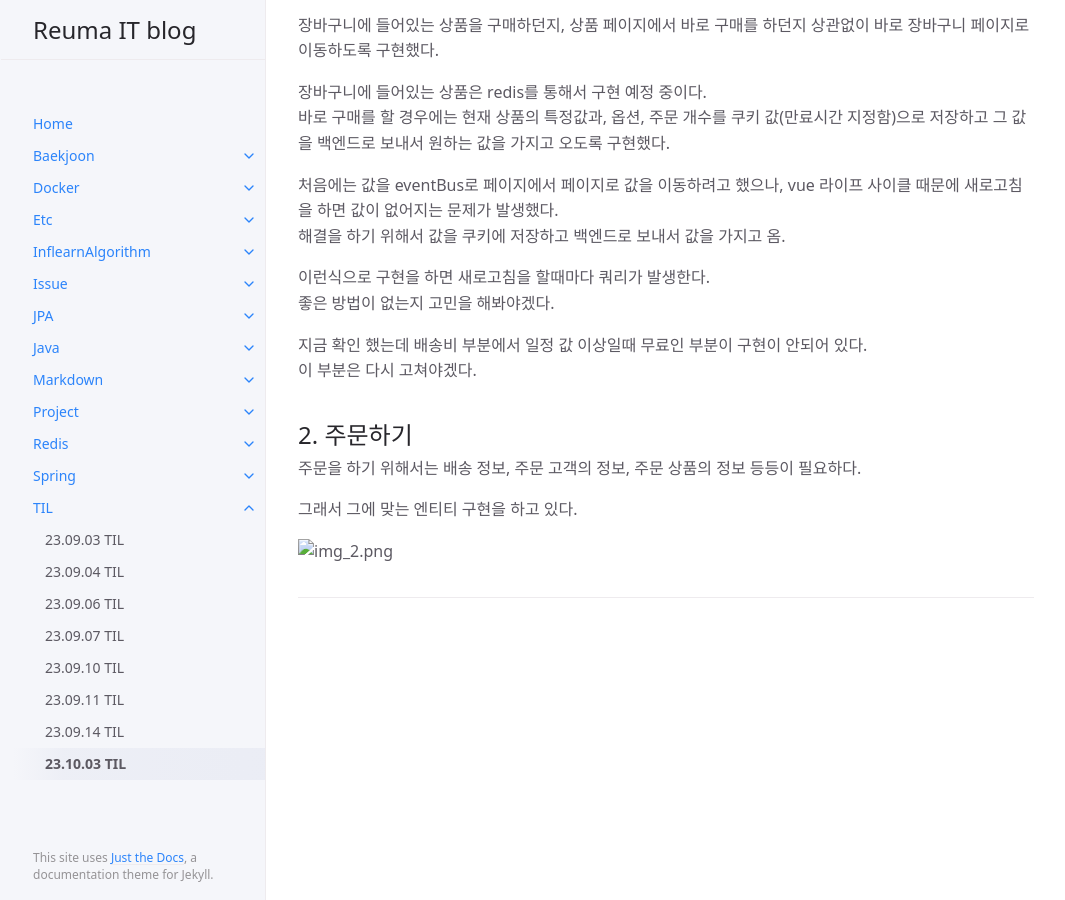
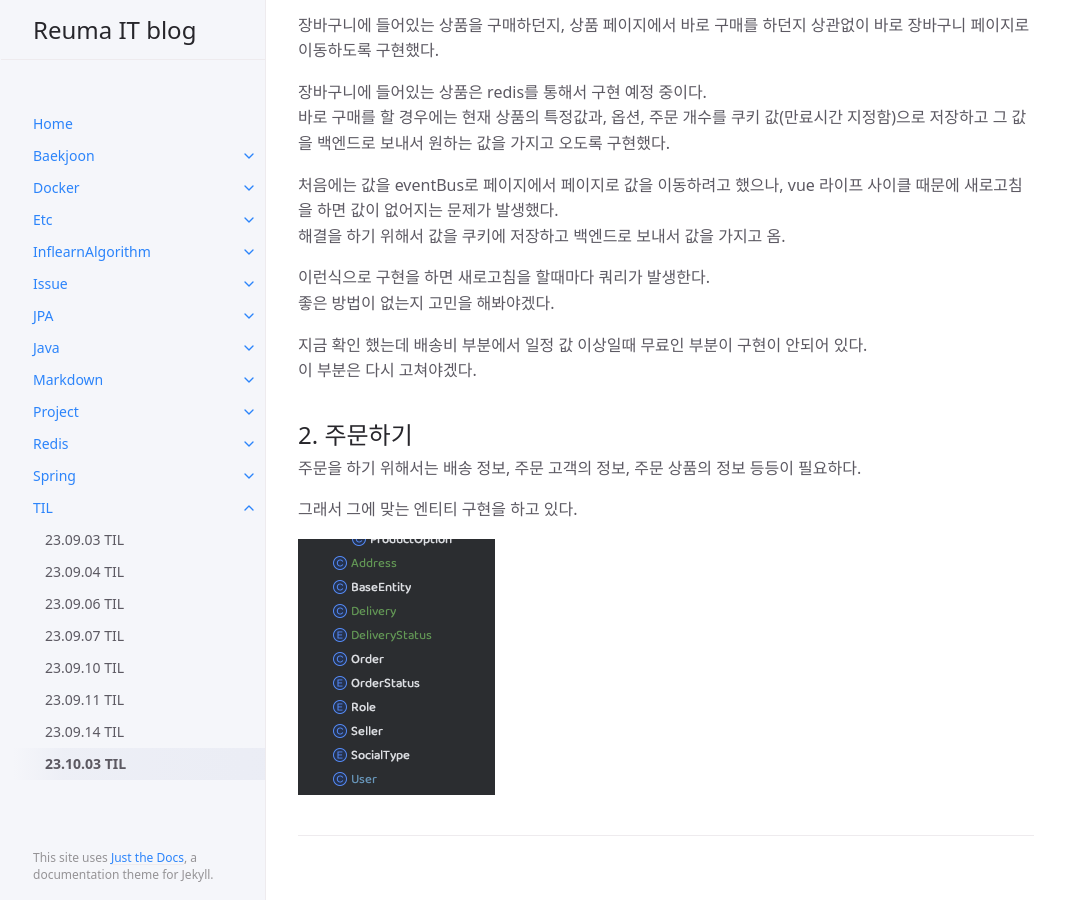
Before and after one commit to AReuma/AReuma.github.io, a Jekyll site: the page built from docs/TIL/Project/project_1003.md, in a window 1280 px wide and 900 px high, scrolled down 1513 px. Shown: the whole window, without its empty margins (106-1171 px from the left). Built offline with Jekyll 4.4.1, drawn with Linux system fonts in a browser that asks for light colours.

Commit message:
23.10.03 TIL

```diff
--- a/docs/TIL/Project/project_1003.md
+++ b/docs/TIL/Project/project_1003.md
@@ -45,4 +45,4 @@ parent: TIL
 
 그래서 그에 맞는 엔티티 구현을 하고 있다.
 
-![img_2.png](..%2F..%2F..%2Fassets%2Fimages%2FTIL%2Fproject%2F1003%2Fimg_2.png)
+![img_2.png](/assets/images/TIL/project/1003/img_2.png)
```
